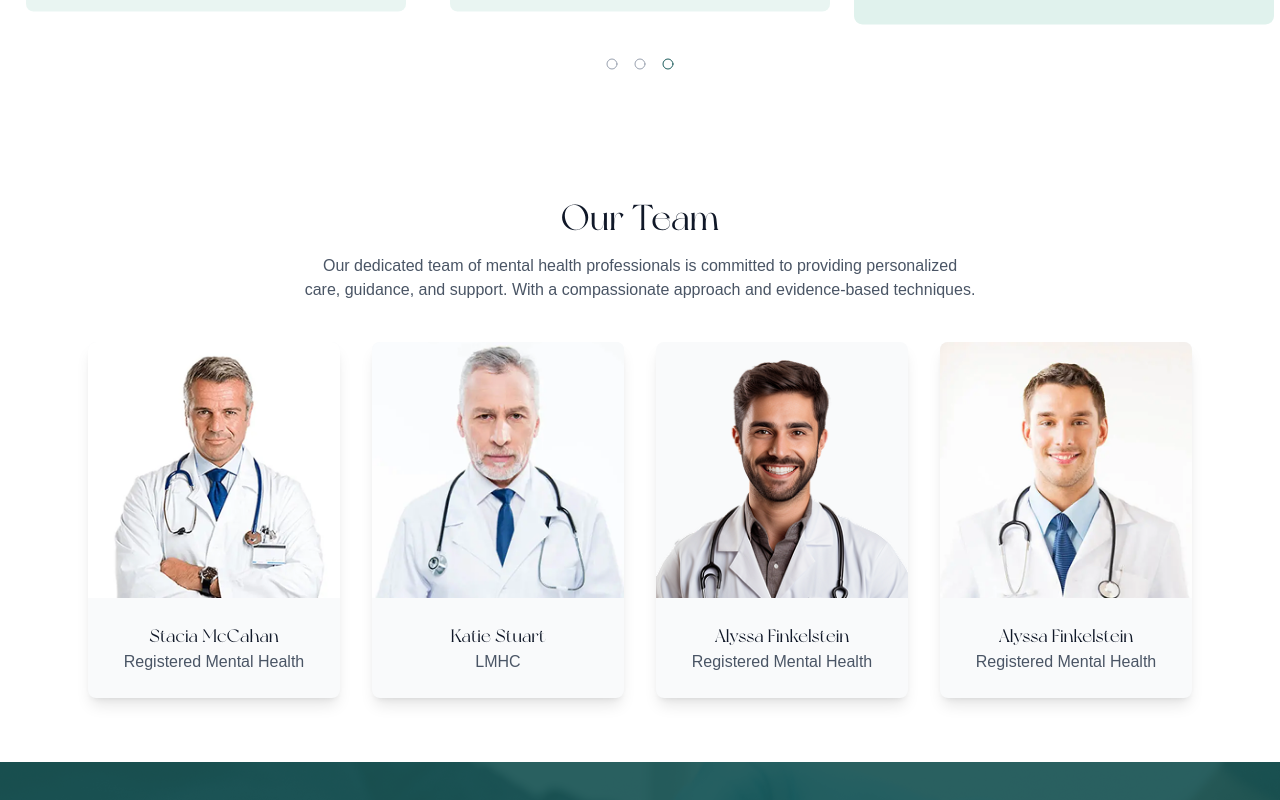
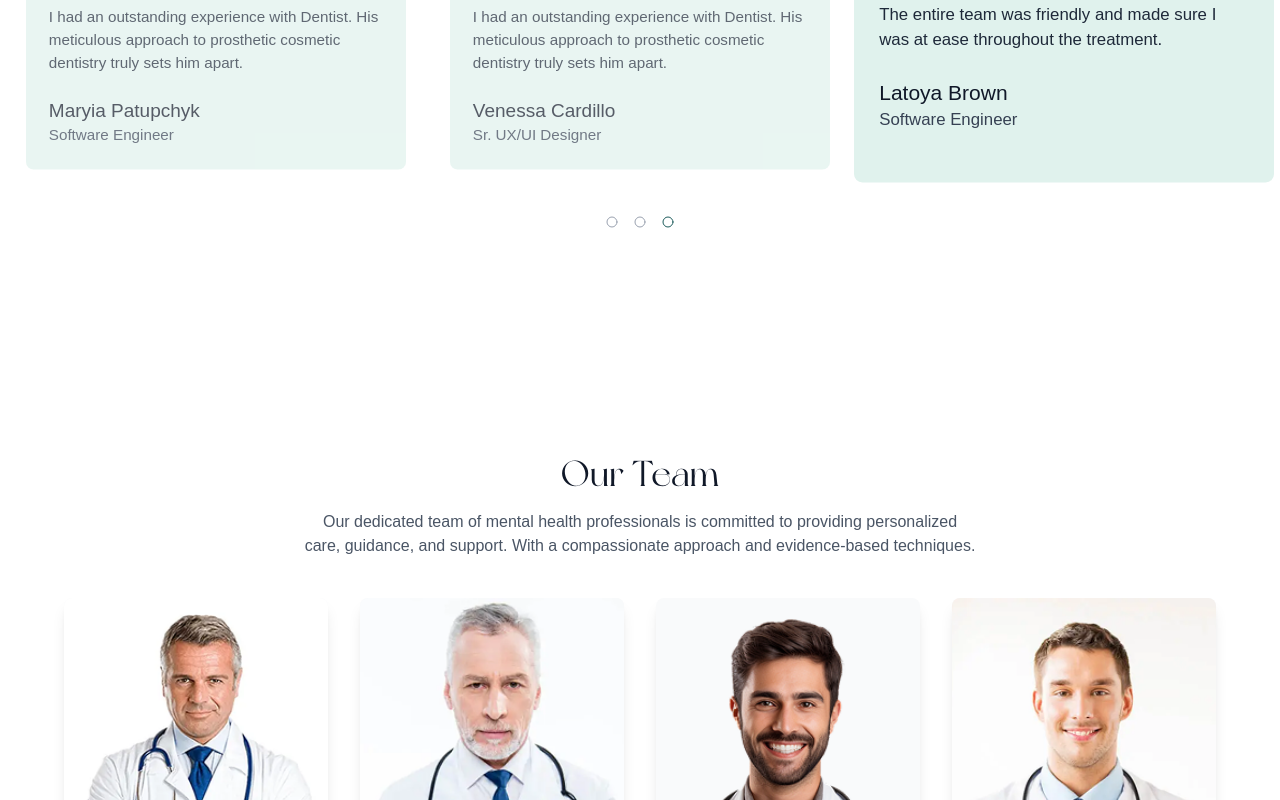
Before and after one commit to raoshahbazcoding/newdoc, a React (Vite) app: page / in a window 1280 px wide. Shown: the part 4440-5240 px from the top of the page. Built offline with nearby package versions, Linux system fonts and the light colour scheme; a web font is replaced by a local one.

Commit message:
emergency repairs

```diff
--- a/src/components/EmergencyRepairs.jsx
+++ b/src/components/EmergencyRepairs.jsx
@@ -9,7 +9,7 @@ export default function EmergencyRepairs() {
 {/* bg Image */}
      {/* Background Image with Dark Overlay */}
         <div
-          className="w-full h-[400px] bg-cover bg-center"
+          className="w-full h-[600px] bg-cover bg-center"
         >
 
         </div>
--- a/src/components/OurTeam.jsx
+++ b/src/components/OurTeam.jsx
@@ -28,7 +28,7 @@ const teamMembers = [
 
 const OurTeam = () => {
   return (
-    <div className="py-16 bg-white">
+    <div className=" mb-60 bg-white  flex flex-col items-center justify-center " >
       <div className="text-center">
         <h2 className="text-4xl font-bold text-gray-900">Our Team</h2>
         <p className="mt-4 text-gray-600 max-w-2xl mx-auto">
@@ -36,15 +36,15 @@ const OurTeam = () => {
         </p>
       </div>
 
-      <div className="mt-10 grid grid-cols-1 sm:grid-cols-2 md:grid-cols-4 gap-8 max-w-6xl mx-auto px-6">
+      <div className="mt-10 grid grid-cols-1 sm:grid-cols-2 md:grid-cols-4 gap-8 max-w-6xl mx-auto  ">
         {teamMembers.map((member, index) => (
           <div key={index} className="bg-gray-50 rounded-lg shadow-lg overflow-hidden text-center">
             <img
               src={member.image}
               alt={member.name}
-              className="w-full h-64 object-cover"
+              className="w-full h-75 object-cover"
             />
-            <div className="p-6">
+            <div className="p-8">
               <h3 className="text-lg font-semibold text-gray-900">{member.name}</h3>
               <p className="text-gray-600">{member.role}</p>
             </div>
--- a/src/components/Testimonials.jsx
+++ b/src/components/Testimonials.jsx
@@ -45,7 +45,7 @@ export default function ClientTestimonials() {
   }, []);
 
   return (
-    <div className="w-full max-w-7xl mx-auto px-4 py-16 flex flex-col items-center">
+    <div className=" h-[900px] mb-20 md:mb-1 w-full max-w-7xl mx-auto px-4 py-16 flex flex-col items-center justify-center">
       <h2 className="text-4xl md:text-5xl font-light text-center mb-12">
         What Our Clients Say
       </h2>
--- a/src/components/testimonials.css
+++ /dev/null
@@ -1,4 +0,0 @@
-.swiper-pagination {
-  position: relative !important;
-  margin-top: 20px; /* Adjust this value as needed */
-}
```
